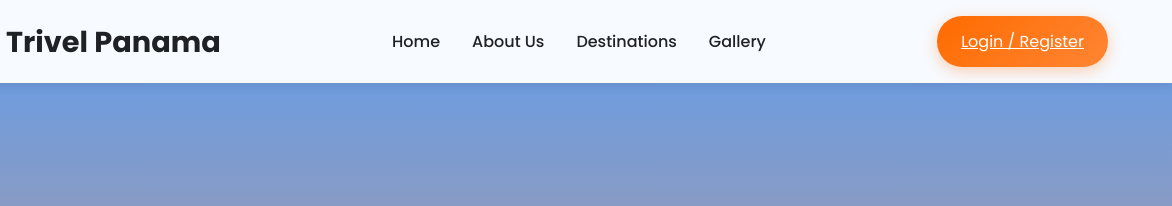
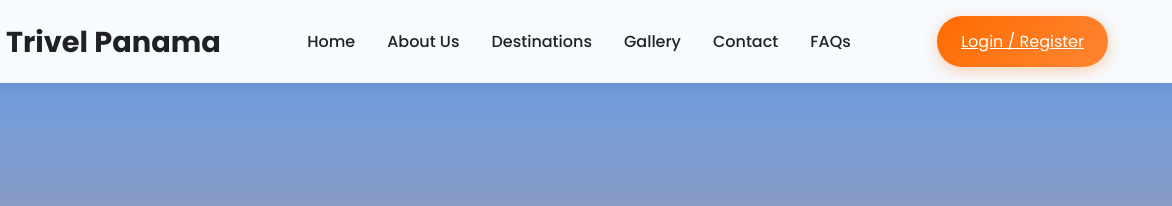
Before and after one commit to GeorgeGGdev/Trivel-Panama, a plain HTML site: page public/pages/index.html in a window 1280 px wide. Shown: the top 206 px of the page, 108-1280 px from the left. Drawn offline with Linux system fonts and the light colour scheme.

Commit message:
Codigos new

```diff
--- a/public/pages/index.html
+++ b/public/pages/index.html
@@ -28,6 +28,8 @@
                 <li><a href="#about">About Us</a></li>
                 <li><a href="#destinations">Destinations</a></li>
                 <li><a href="#gallery">Gallery</a></li>
+                <li><a href="ContactUs.html">Contact</a></li>
+                <li><a href="FAQs.html">FAQs</a></li>
             </ul>
         </nav>
         <a href="login.html" class="auth-btn">Login / Register</a>
```
Also changed, not shown: public/pages/ContactUs.html (+1 -1 lines).
